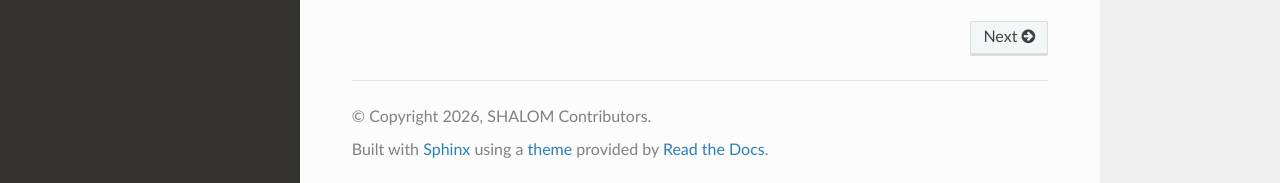
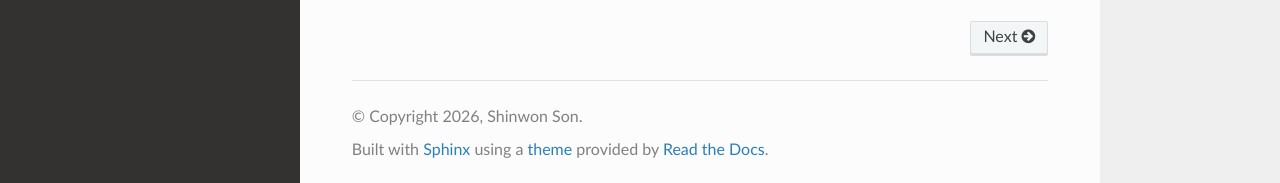
Before and after one commit to hipo-son/SHALOM, a Sphinx documentation site: the page built from docs/index.rst, in a window 1280 px wide and 1382 px high. Shown: the part 1196-1379 px from the top of the window. Built offline with Sphinx 7.4.7 and the Read the Docs theme 3.1.0, drawn with Linux system fonts in a browser that asks for light colours.

Commit message:
chore: set author to Shinwon Son across all metadata files
Co-Authored-By: Claude Opus 4.6 <noreply@anthropic.com>

```diff
--- a/docs/conf.py
+++ b/docs/conf.py
@@ -7,8 +7,8 @@
 # https://www.sphinx-doc.org/en/master/usage/configuration.html#project-information
 
 project = 'SHALOM'
-copyright = '2026, SHALOM Contributors'
-author = 'SHALOM Contributors'
+copyright = '2026, Shinwon Son'
+author = 'Shinwon Son'
 release = '0.1.0'
 
 # -- General configuration ---------------------------------------------------
--- a/pyproject.toml
+++ b/pyproject.toml
@@ -10,7 +10,7 @@ readme = "README.md"
 requires-python = ">=3.9"
 license = {text = "MIT"}
 authors = [
-    {name = "SHALOM Contributors"}
+    {name = "Shinwon Son", email = "hiposon214@gmail.com"}
 ]
 keywords = ["materials-science", "llm", "multi-agent", "dft", "ase", "autonomous-discovery"]
 classifiers = [
```
Also changed, not shown: README.md (+1 -1 lines), 1 other file.
